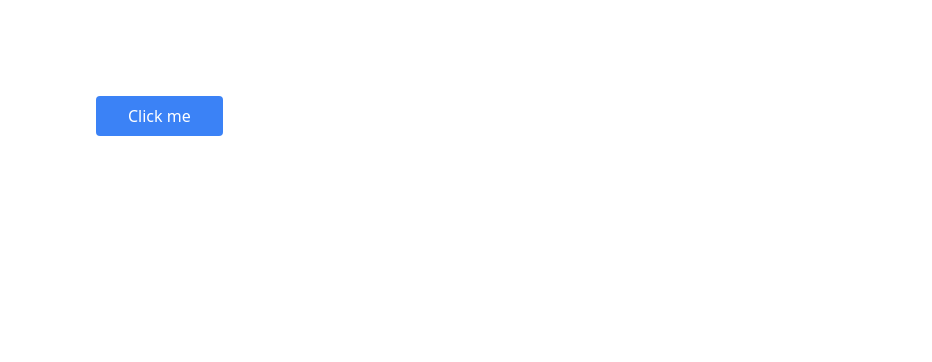
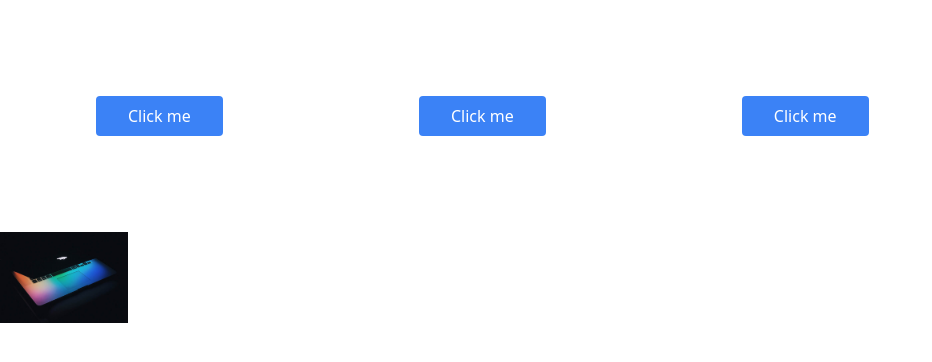
Before and after one commit to shekhardase/tailwind-learning, a plain HTML site: page 15-transform-transition/index.html in a window 1280 px wide. Shown: the whole page, without its empty margins (0-932 px from the left). Drawn offline with nearby package versions, Linux system fonts and the light colour scheme.

Commit message:
Transistion and transform

```diff
--- a/15-transform-transition/index.html
+++ b/15-transform-transition/index.html
@@ -1,5 +1,6 @@
 <!DOCTYPE html>
 <html lang="en">
+
 <head>
   <meta charset="UTF-8" />
   <meta http-equiv="X-UA-Compatible" content="IE=edge" />
@@ -7,20 +8,34 @@
   <script src="https://cdn.tailwindcss.com"></script>
   <title>Transform & Transition</title>
 </head>
+
 <body>
   <!-- No Transition -->
-    <button
-      class="px-8 py-2 m-24 text-white bg-blue-500 rounded hover:bg-blue-700"
-    >
+  <button class="px-8 py-2 m-24 text-white bg-blue-500 rounded hover:bg-blue-700">
     Click me
   </button>
 
   <!-- Transition -->
+  <button class="px-8 py-2 m-24 text-white bg-blue-500 rounded hover:bg-blue-700
+ hover:opacity-20 transition duration-1000">
+    Click me
+  </button>
+
 
   <!-- Transition & Transform -->
+  <button class="px-8 py-2 m-24 text-white bg-blue-500 rounded hover:bg-blue-700
+  hover:rotate-45 transition-transform duration-1000">
+    Click me
+  </button>
+
+  <img src="/assets/img/img9.jpg"
+  class="w-32 hover:rotate-180 hover:scale-50 hover:skew-x-12 transition duration-1000"
+  alt="">
+
 
   <!-- Transform & Transition -->
 </body>
+
 </html>
 
 <!-- Transition Property
```
Lines whose indentation alone changed are shown as unchanged.
